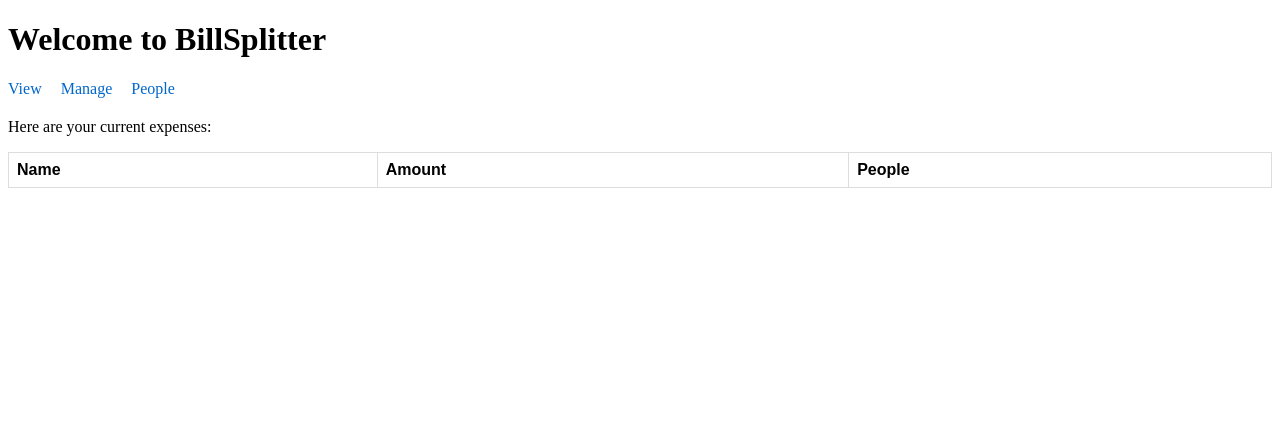
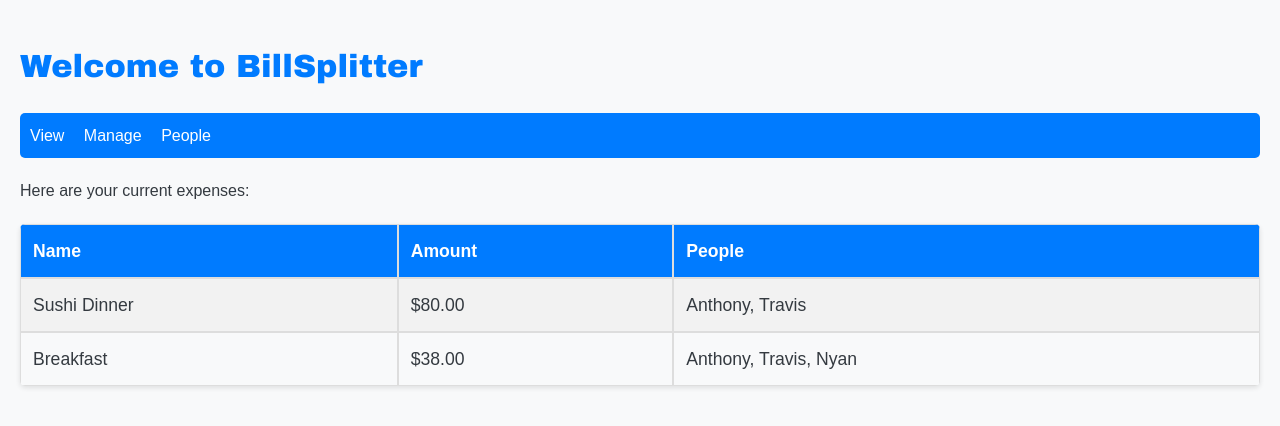
Before and after one commit to tnguyen101/BillSplitter, a plain HTML site: page index.html in a window 1280 px wide. Drawn offline with Linux system fonts and the light colour scheme; no server answers.

Commit message:
Improved the Index home page

```diff
--- a/index.html
+++ b/index.html
@@ -1,53 +1,105 @@
 <!DOCTYPE html>
-<html>
+<html lang="en">
 <head>
+    <meta charset="UTF-8">
+    <meta name="viewport" content="width=device-width, initial-scale=1.0">
     <title>BillSplitter</title>
+
     <style>
+    body {
+        font-family: 'Arial', sans-serif;
+        font-size: 16px;
+        color: #343a40;
+        background-color: #f8f9fa;
+        line-height: 1.6;
+        margin: 0;
+        padding: 20px;
+    }
+
+    h1 {
+        font-family: 'Arial Black', sans-serif;
+        font-size: 2em;
+        color: #007BFF;
+        margin-bottom: 20px;
+    }
+
+    nav {
+        background-color: #007BFF;
+        padding: 10px;
+        margin-bottom: 20px;
+        border-radius: 5px;
+    }
+
+    nav a {
+        margin-right: 15px;
+        text-decoration: none;
+        color: #ffffff;
+        transition: color 0.3s ease;
+    }
+
+    nav a:hover {
+        color: #e4e4e4;
+    }
+
     table {
-        font-family: arial, sans-serif;
-        border-collapse: collapse;
+        font-family: 'Arial', sans-serif;
+        border-collapse: separate;
+        border-spacing: 0;
         width: 100%;
+        margin-top: 20px;
+        box-shadow: 0 2px 5px rgba(0,0,0,0.1);
+        border-radius: 5px;
+        overflow: hidden;
     }
 
     td, th {
         border: 1px solid #dddddd;
         text-align: left;
-        padding: 8px;
+        padding: 12px;
+        font-size: 1.1em;
+    }
+
+    th {
+        background-color: #007BFF;
+        color: white;
     }
 
     tr:nth-child(even) {
-        background-color: #dddddd;
+        background-color: #f2f2f2;
     }
-      nav {
-        margin-bottom: 20px;
-      }
-      nav a {
-        margin-right: 15px;
-        text-decoration: none;
-        color: #0066cc;
+
+    tr:hover {
+        background-color: #e4e4e4;
     }
     </style>
 </head>
 <body>
     <h1>Welcome to BillSplitter</h1>
+
     <nav>
         <a href="#">View</a>
         <a href="#">Manage</a>
         <a href="#">People</a>
     </nav>
+
     <p>Here are your current expenses:</p>
-    <table id="expensesTable">
-        <thead>
+
+    <table>
       <tr>
         <th>Name</th>
         <th>Amount</th>
         <th>People</th>
       </tr>
-        </thead>
-        <tbody id="tableBody">
-            <!-- Table content will be dynamically inserted here -->
-        </tbody>
+      <tr>
+        <td>Sushi Dinner</td>
+        <td>$80.00</td>
+        <td>Anthony, Travis</td>
+      </tr>
+      <tr>
+        <td>Breakfast</td>
+        <td>$38.00</td>
+        <td>Anthony, Travis, Nyan</td>
+      </tr>
     </table>
-    <script src="script.js"></script>
 </body>
 </html>
```
Lines whose indentation alone changed are shown as unchanged.
